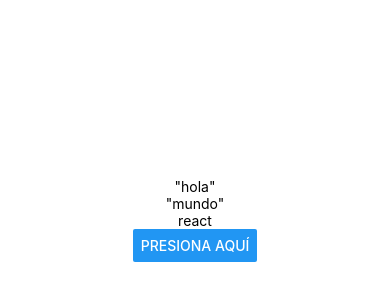
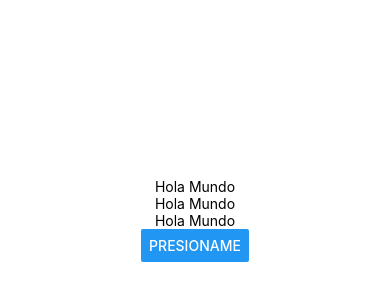
Before and after one commit to EduardoRT1/PM196, a React Native app in the folder practica4/: screen / in a window 390 px wide. Shown: the part 202-502 px from the top of the page. Built offline with nearby package versions, Linux system fonts and the light colour scheme.

Commit message:
componente para cambiar la letra al tocarla y states tambien para cambiar el texto del boton

```diff
--- a/practica4/App.js
+++ b/practica4/App.js
@@ -1,31 +1,29 @@
 import { StatusBar } from 'expo-status-bar';
 import { StyleSheet, Text, View } from 'react-native';
 import { Button } from 'react-native-web';
+import React, { useState } from 'react';// Importamos React y useState para manejar el estado
 
 // Componente Texto que recibe props y muestra el texto dentro de un componente Text
-const Texto = (props) => {
-  const {children}= props;
+const Texto = () => {
+  const [contenido, setContenido] = useState("Hola Mundo"); // Definimos un estado inicial
+  const actualizarTexto = () => {setContenido("State modificado")}; // Función para actualizar el estado
   return(
-    <Text>{children}</Text>
+    <Text onPress={actualizarTexto}>{contenido}</Text>
   );
 }
-
 export default function App() {
+  const [contenido, setTitle] = useState("Presioname");
+  const actualizaBoton = () => {setTitle("State modificado desde un botón")}; // Función para actualizar el estado del botón
   return (
-
     <View style={styles.container}>
-        <StatusBar style="auto" />
-
-      <Texto> "hola" </Texto>
-      <Texto> "mundo" </Texto>
-      <Texto> react </Texto>
-      <Button title='Presiona aquí'/>
-
+      <Texto></Texto>
+      <Texto></Texto>
+      <Texto></Texto>
+      <Button onPress={actualizaBoton} title={contenido} />
+      <StatusBar style="auto" />
     </View>
-
   );
 }
-
 const styles = StyleSheet.create({
   container: {
     flex: 1,
```
